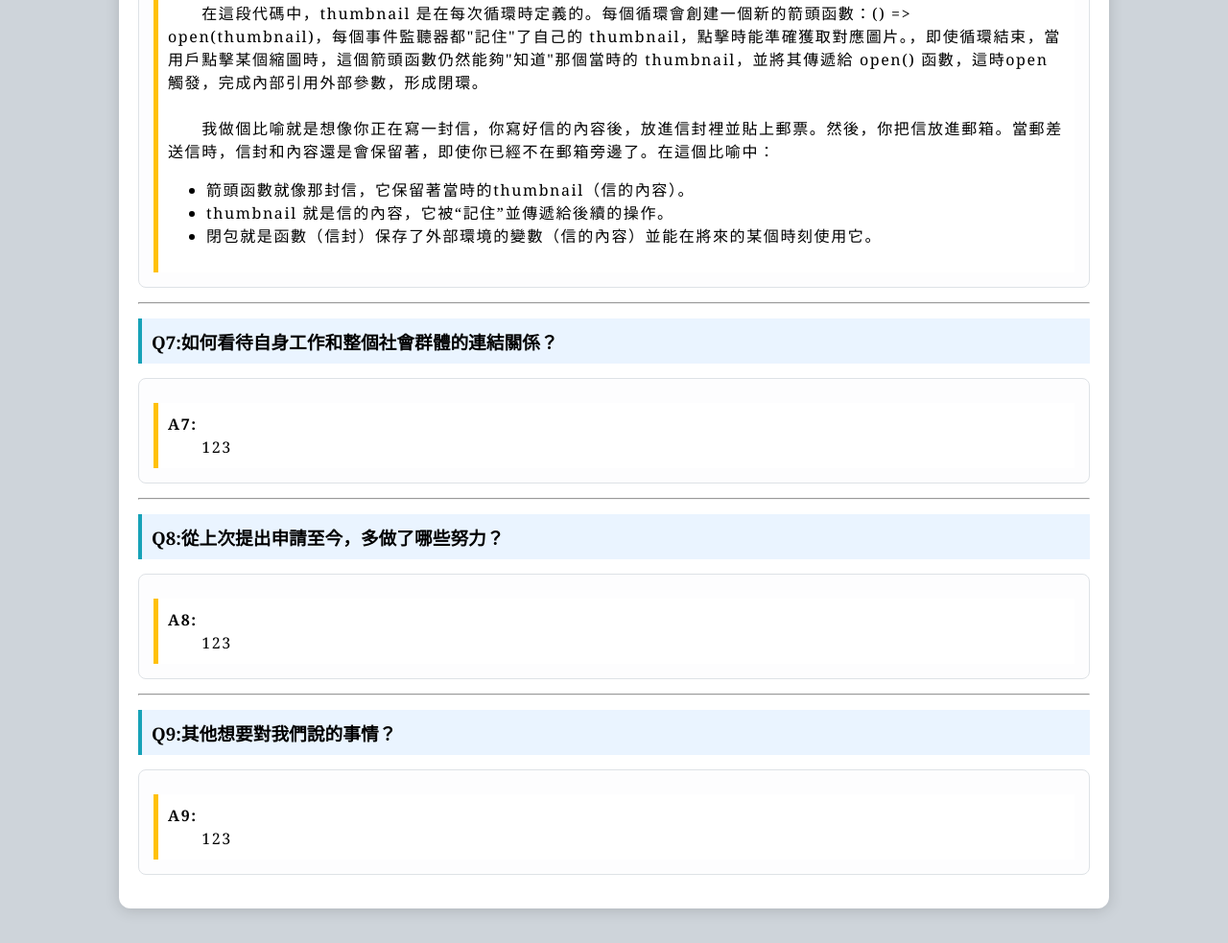
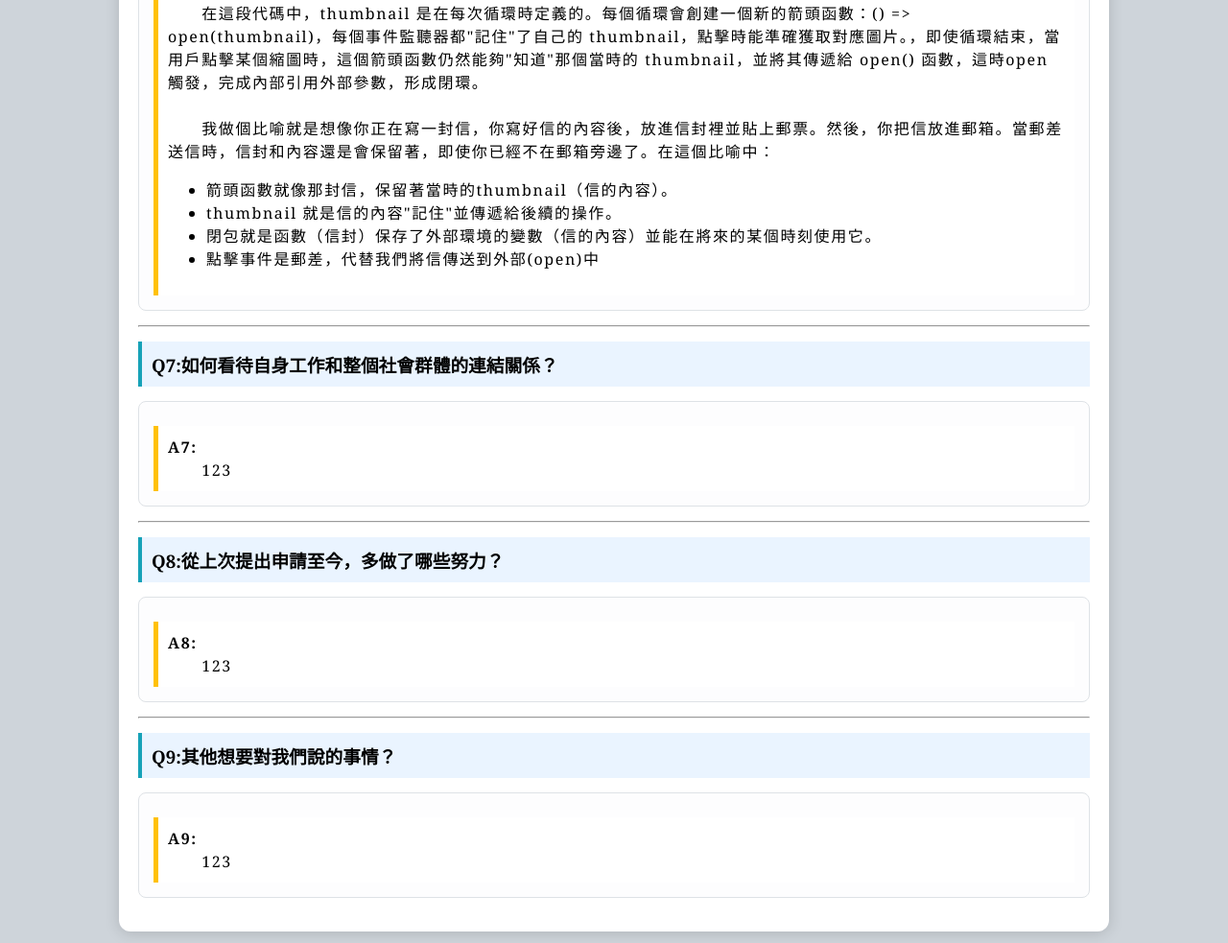
Before and after one commit to Aizenda/WeHelp, a plain HTML site: page index.html in a window 1280 px wide. Shown: the part 6552-7535 px from the top of the page at 96% size. Drawn offline with Linux system fonts and the light colour scheme.

Commit message:
細節修改

```diff
--- a/index.html
+++ b/index.html
@@ -462,9 +462,10 @@
                             &emsp;&emsp;我做個比喻就是想像你正在寫一封信，你寫好信的內容後，放進信封裡並貼上郵票。然後，你把信放進郵箱。當郵差送信時，信封和內容還是會保留著，即使你已經不在郵箱旁邊了。在這個比喻中：
                             <br/>
                             <ul>
-                                <li>箭頭函數就像那封信，它保留著當時的thumbnail（信的內容）。</li>
-                                <li>thumbnail 就是信的內容，它被“記住”並傳遞給後續的操作。</li>
+                                <li>箭頭函數就像那封信，保留著當時的thumbnail（信的內容）。</li>
+                                <li>thumbnail 就是信的內容"記住"並傳遞給後續的操作。</li>
                                 <li>閉包就是函數（信封）保存了外部環境的變數（信的內容）並能在將來的某個時刻使用它。</li>
+                                <li>點擊事件是郵差，代替我們將信傳送到外部(open)中</li>
                             </ul>
                             </p>
                         </p>
```
